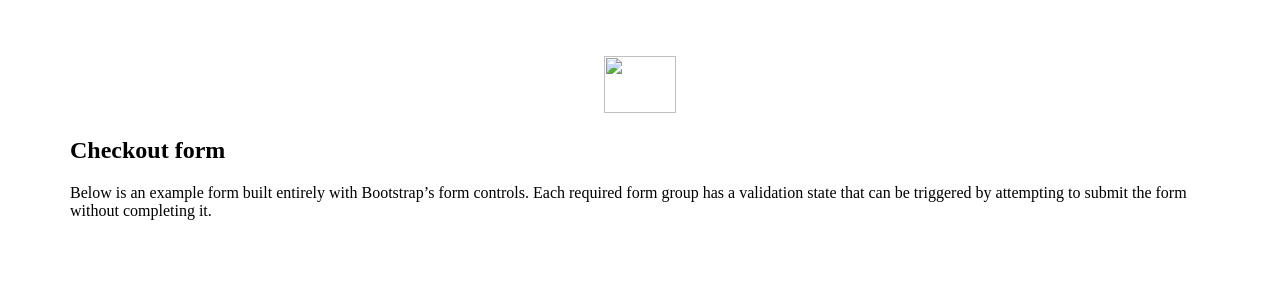
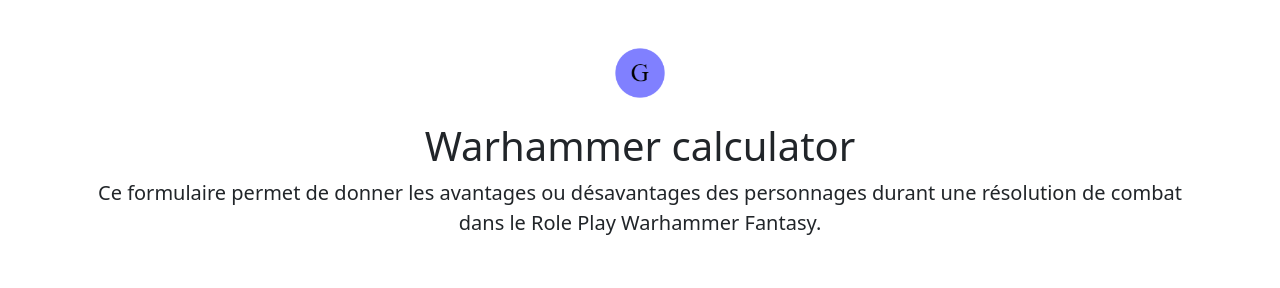
Before and after one commit to Pierre-OlivierB/warhammerpresolutions, a website: page index.html in a window 1280 px wide. Shown: the top 288 px of the page. Drawn offline with nearby package versions, Linux system fonts and the light colour scheme.

Commit message:
add instal info in RM and charge logo

```diff
--- a/index.html
+++ b/index.html
@@ -7,7 +7,7 @@
 
     <link
       rel="stylesheet"
-      href="./node_modules/bootstrap/dist/css/bootstrap-grid.min.css"
+      href="./node_modules/bootstrap/dist/css/bootstrap.min.css"
     />
     <link rel="stylesheet" href="./style.css" />
   </head>
@@ -17,16 +17,16 @@
         <div class="py-5 text-center">
           <img
             class="d-block mx-auto mb-4"
-            src="/docs/5.3/assets/brand/bootstrap-logo.svg"
-            alt=""
-            width="72"
-            height="57"
+            src="./img/logo.png"
+            alt="brand G logo"
+            width="50"
+            height="50"
           />
-          <h2>Checkout form</h2>
+          <h1>Warhammer calculator</h1>
           <p class="lead">
-            Below is an example form built entirely with Bootstrap’s form
-            controls. Each required form group has a validation state that can
-            be triggered by attempting to submit the form without completing it.
+            Ce formulaire permet de donner les avantages ou désavantages des
+            personnages durant une résolution de combat dans le Role Play
+            Warhammer Fantasy.
           </p>
         </div>
 
```
Also changed, not shown: README.md, img/logo.png (added).
